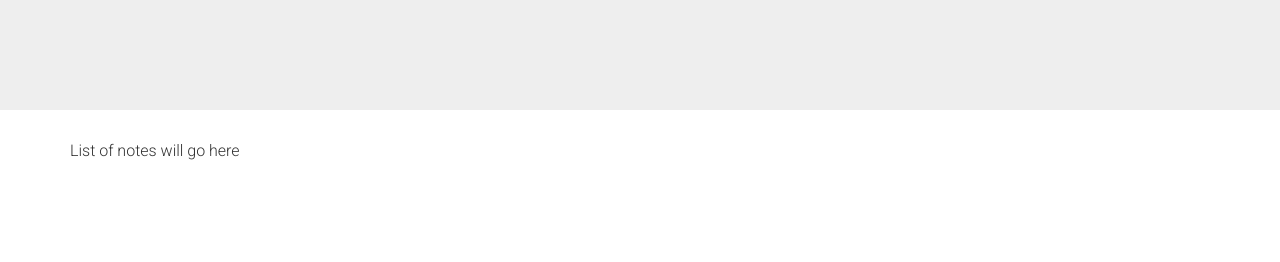
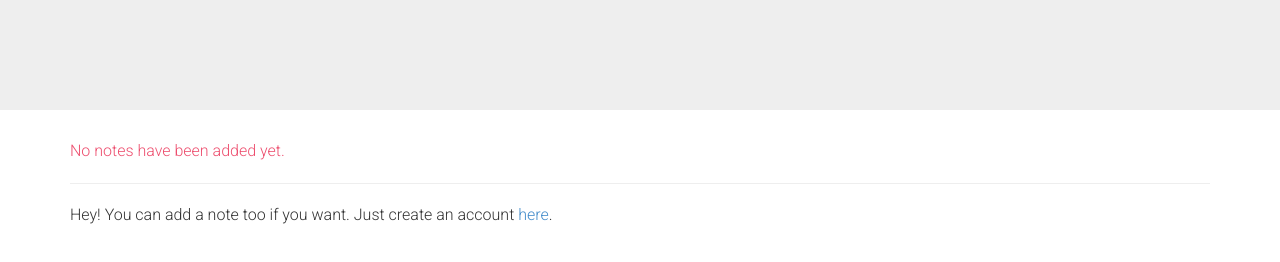
Before and after one commit to kevinferri/kevinferri.com, a website: page views/notes/index.html in a window 1280 px wide. Shown: the part 58-320 px from the top of the page. Drawn offline with nearby package versions, Linux system fonts and the light colour scheme; files that its build step writes are made by us from their sources.

Commit message:
Update index page for notes

```diff
--- a/views/notes/index.html
+++ b/views/notes/index.html
@@ -8,10 +8,21 @@
 
     <div class="jumbotron text-center">
       <h1>{{ jumbotron }}</h1>
+      {% if user %}
+        <div class="btn-group">
+          <a href="/notes/new" class="btn btn-success btn-lg" role="button">Add A Note &plus;</a>
+        </div>
+      {% endif %}
     </div>
 
     <div class="container">
-      <p>List of notes will go here</p>
+      {% if notes.length > 0 %}
+
+      {% else %}
+      <p class="error">No notes have been added yet.</p>
+      {% endif %}
+      <hr>
+      <p>Hey! You can add a note too if you want. Just create an account <a href="/users/signup/">here</a>.</p>
     </div>
 
   {% endblock %}
```
